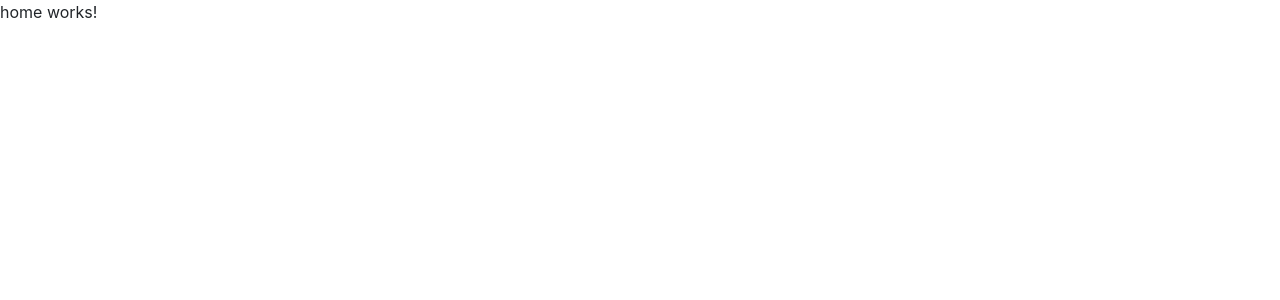
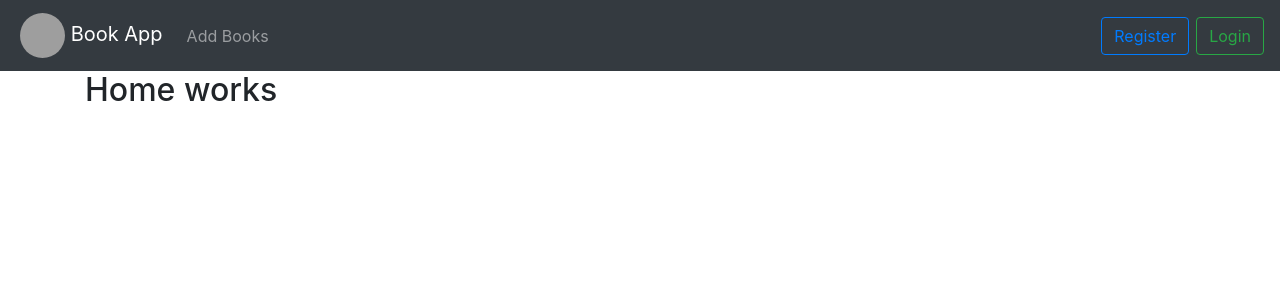
Before and after one commit to alangthomas/BookProject, an Angular app: page /home in a window 1280 px wide. Shown: the top 300 px of the page. Built offline with nearby package versions, Linux system fonts and the light colour scheme; grey boxes are pictures that could not be loaded.

Commit message:
added navbar component

```diff
--- a/src/app/app.module.ts
+++ b/src/app/app.module.ts
@@ -11,6 +11,7 @@ import { AddCategoryComponent } from './components/add-category/add-category.com
 import { AddSubcategoryComponent } from './components/add-subcategory/add-subcategory.component';
 import { AddBooksComponent } from './components/add-books/add-books.component';
 import { HomeComponent } from './components/home/home.component';
+import { NavbarComponent } from './components/navbar/navbar.component';
 
 @NgModule({
   declarations: [
@@ -19,7 +20,8 @@ import { HomeComponent } from './components/home/home.component';
     AddCategoryComponent,
     AddSubcategoryComponent,
     AddBooksComponent,
-    HomeComponent
+    HomeComponent,
+    NavbarComponent
   ],
   imports: [
     BrowserModule,
--- a/src/app/components/home/home.component.html
+++ b/src/app/components/home/home.component.html
@@ -1 +1,4 @@
-<p>home works!</p>
+<app-navbar></app-navbar>
+<div class="container">
+    <h2>Home works</h2>
+</div>
--- /dev/null
+++ b/src/app/components/navbar/navbar.component.html
@@ -0,0 +1,40 @@
+<nav class="navbar navbar-expand-lg navbar-dark bg-dark" style="padding-left: 20px;">
+    <a class="navbar-brand" href="/">
+    <img src="https://img.icons8.com/external-itim2101-lineal-color-itim2101/2x/external-book-back-to-school-itim2101-lineal-color-itim2101.png" width="45" height="45" alt="" style="border-radius: 250px;"> Book App</a>
+    <button class="navbar-toggler" type="button" data-toggle="collapse" data-target="#navbarNav"
+        aria-controls="navbarNav" aria-expanded="false" aria-label="Toggle navigation">
+        <span class="navbar-toggler-icon"></span>
+    </button>
+    <div class="collapse navbar-collapse" id="navbarNav">
+        <ul class="navbar-nav">
+
+            <li class="nav-item">
+                <a class="nav-link" routerLink="/add">Add Books</a>
+            </li>
+        </ul>
+        <ul class="navbar-nav ml-auto">
+            <li *ngIf="loggedin == false" class="nav-item">
+                <button class="btn btn-outline-primary" routerLink="/register">Register</button>
+            </li>
+            <li *ngIf="loggedin == false" class="nav-item" style="margin-left: 7px;">
+                <button class="btn btn-outline-success" routerLink="/login">Login</button>
+            </li>
+
+
+            <li *ngIf="loggedin == true" class="nav-item">
+                <a class="navbar-brand" routerLink="">
+                    <img src="https://encrypted-tbn0.gstatic.com/images?q=tbn:ANd9GcTboP3I7YVTIvLusl6s0sph0CDmXVW6wY4u8atSX4D2OKCfh7auYYZi0zuJpPmd8VmmA38&usqp=CAU" width="26" height="26" alt="" style="border-radius: 250px;">
+                  </a>
+                <!-- <a class="nav-link" routerLink="">Profile</a> -->
+            </li>
+            <li *ngIf="loggedin == true" class="nav-item" style="margin-left: 7px;">
+                <button (click)="onLogout()" class="btn btn-outline-danger" routerLink="">Logout</button>
+            </li>
+        </ul>
+        <!-- <form class="form-inline my-2 my-lg-0">
+            <input class="form-control mr-sm-2" type="search" placeholder="Search" aria-label="Search">
+            <button class="btn btn-outline-success my-2 my-sm-0" type="submit">Search</button>
+        </form> -->
+
+    </div>
+</nav>
--- /dev/null
+++ b/src/app/components/navbar/navbar.component.ts
@@ -0,0 +1,21 @@
+import { Component, OnInit } from '@angular/core';
+
+@Component({
+  selector: 'app-navbar',
+  templateUrl: './navbar.component.html',
+  styleUrls: ['./navbar.component.css']
+})
+export class NavbarComponent implements OnInit {
+
+  loggedin = false;
+  constructor() { }
+
+
+  ngOnInit(): void {
+  }
+
+  onLogout(){
+
+  }
+
+}
```
Also changed, not shown: src/app/components/navbar/navbar.component.css (added), 1 other file (tests, documents, lock files or other folders).
